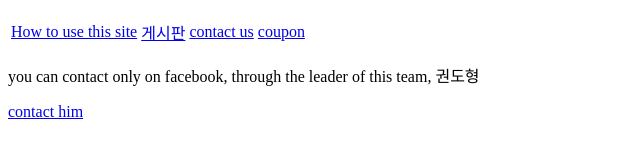
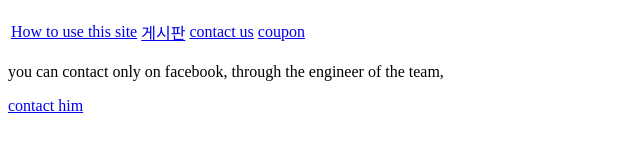
Before and after one commit to Minimini12/Project-ATP, a plain HTML site: page contact.html in a window 1280 px wide. Shown: the part 170-328 px from the top of the page, without its empty margins (0-640 px from the left). Drawn offline with Linux system fonts and the light colour scheme.

Commit message:
Update contact.html

```diff
--- a/contact.html
+++ b/contact.html
@@ -16,7 +16,7 @@
             <td><a href = "submitCoupon.html">coupon</a></td>
         </tr>
     </table>
-    <p>you can contact only on facebook, through the leader of this team, 권도형</p>
-    <a href = "https://www.facebook.com/profile.php?id=100045076745718" target = "_blank">contact him</a>
+    <p>you can contact only on facebook, through the engineer of the team, </p>
+    <a href = "https://www.facebook.com/profile.php?id=100046901745053" target = "_blank">contact him</a>
 </body>
 </html>
```
